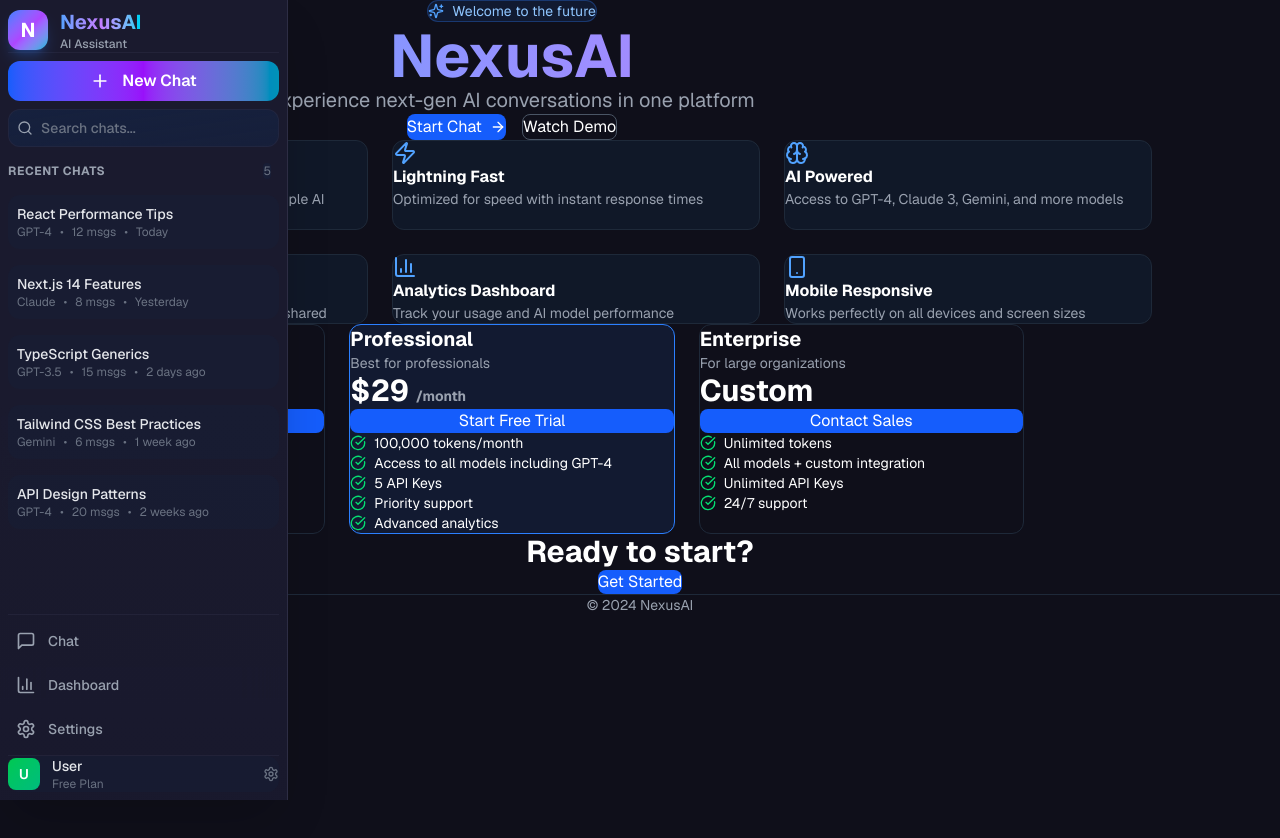
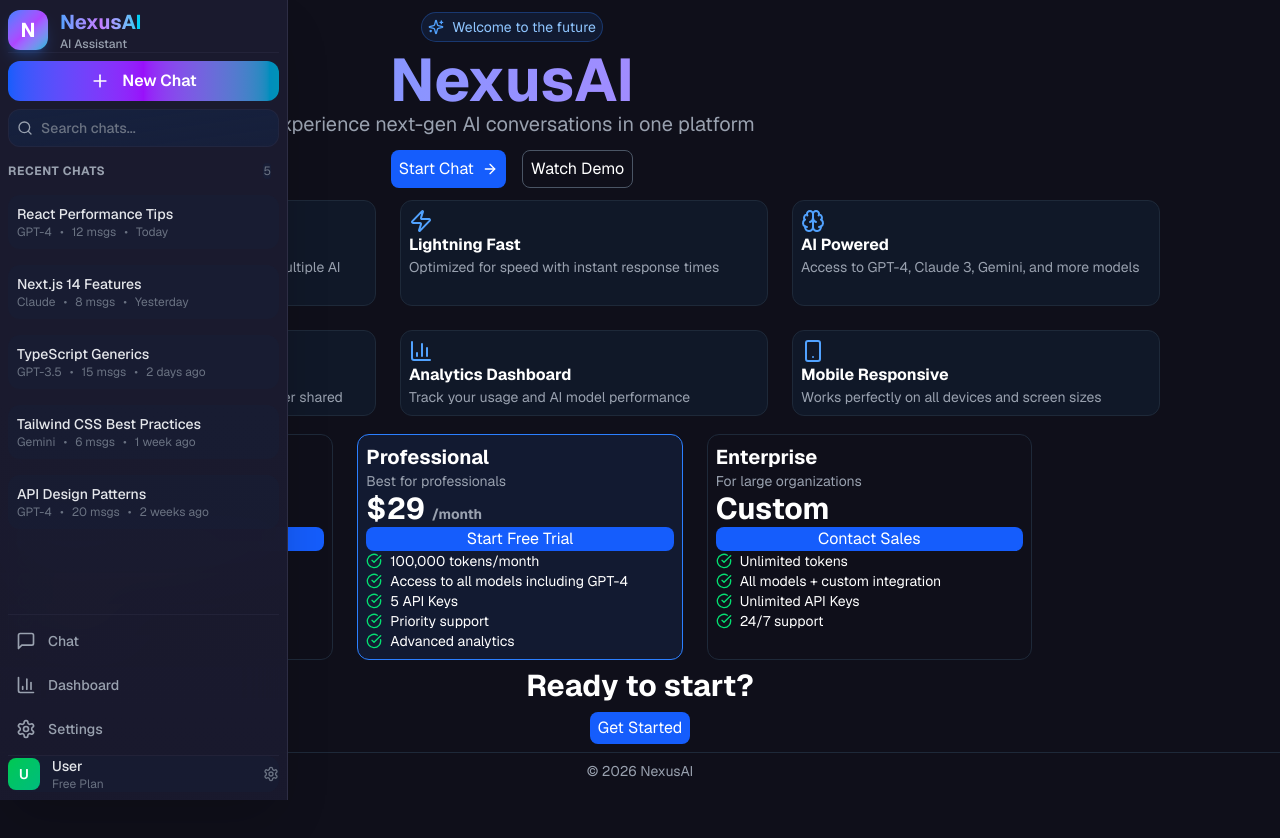
Before and after one commit to Ajay-singh-github/NexusAichat, a Next.js app: page / in a window 1280 px wide. Before the commit the page ends 800 px from the top, so only its background shows below. Built offline with nearby package versions, Linux system fonts and the light colour scheme.

Commit message:
fixed the ui for landing page

```diff
--- a/app/components/Sidebar.tsx
+++ b/app/components/Sidebar.tsx
@@ -27,6 +27,7 @@ export function Sidebar() {
         <div className="relative">
             {/* Mobile Toggle Button */}
             <button
+            style={{padding:4,cursor:"pointer"}}
                 onClick={() => setIsOpen(!isOpen)}
                 className={`fixed top-4 z-50 lg:hidden p-3 rounded-xl bg-[var(--card)]/80 backdrop-blur-sm border border-[var(--border)] hover:bg-[var(--card)] transition-all duration-300 hover:shadow-lg hover:shadow-black/20 ${isOpen ? 'left-72 opacity-0 pointer-events-none' : 'left-4 opacity-100'
                     }`}
--- a/app/page.tsx
+++ b/app/page.tsx
@@ -104,7 +104,7 @@ export default function Home() {
       <section className="pt-32 pb-20 px-6 text-center">
         <div className="max-w-5xl mx-auto">
 
-          <div className="inline-flex items-center gap-2 px-4 py-2 mb-6 bg-blue-500/10 border border-blue-500/30 rounded-full">
+          <div style={{ paddingLeft: 6, paddingRight: 6, paddingTop: 4, paddingBottom: 4, marginTop: 12, marginBottom: 8 }} className="inline-flex items-center gap-2 px-4 py-2 mb-6 bg-blue-500/10 border border-blue-500/30 rounded-full">
             <Sparkles className="w-4 h-4 text-blue-400" />
             <span className="text-sm text-blue-300">Welcome to the future</span>
           </div>
@@ -113,12 +113,13 @@ export default function Home() {
             NexusAI
           </h1>
 
-          <p className="text-gray-400 text-xl mb-10">
+          <p style={{ marginBottom: 12 }} className="text-gray-400 text-xl mb-10">
             Experience next-gen AI conversations in one platform
           </p>
 
-          <div className="flex justify-center gap-4 flex-wrap">
+          <div style={{marginBottom:12}} className="flex justify-center gap-4 flex-wrap">
             <Link
+              style={{ paddingLeft: 8, paddingRight: 8, paddingTop: 6, paddingBottom: 6 }}
               href="/chat"
               className="flex items-center gap-2 px-6 py-3 bg-blue-600 hover:bg-blue-700 rounded-lg"
             >
@@ -126,7 +127,9 @@ export default function Home() {
               <ArrowRight className="w-4 h-4" />
             </Link>
 
-            <button className="px-6 py-3 border border-gray-600 rounded-lg hover:border-blue-500">
+            <button
+              style={{ paddingLeft: 8, paddingRight: 8, paddingTop: 6, paddingBottom: 6 }}
+              className="px-6 py-3 border border-gray-600 rounded-lg hover:border-blue-500">
               Watch Demo
             </button>
           </div>
@@ -135,11 +138,12 @@ export default function Home() {
 
       {/* FEATURES */}
       <section className="py-20 px-6">
-        <div className="max-w-6xl mx-auto grid md:grid-cols-3 gap-6">
+        <div style={{marginLeft:8,marginRight:8}} className="max-w-6xl mx-auto grid md:grid-cols-3 gap-6">
           {features.map((f, i) => {
             const Icon = f.icon;
             return (
               <div
+               style={{padding:8}}
                 key={i}
                 className="p-6 bg-gray-900 rounded-xl border border-gray-800 hover:border-blue-500"
               >
@@ -153,16 +157,16 @@ export default function Home() {
       </section>
 
       {/* PRICING */}
-      <section className="py-20 px-6">
+      <section style={{marginTop:18,marginLeft:8,marginRight:8}} className="py-20 px-6">
         <div className="max-w-5xl mx-auto grid md:grid-cols-3 gap-6">
           {pricingTiers.map((tier, i) => (
             <div
+            style={{padding:8}}
               key={i}
-              className={`p-6 rounded-xl border ${
-                tier.highlighted
+              className={`p-6 rounded-xl border ${tier.highlighted
                   ? "border-blue-500 bg-blue-500/10"
                   : "border-gray-800"
-              }`}
+                }`}
             >
               <h3 className="text-xl font-bold">{tier.name}</h3>
               <p className="text-gray-400 text-sm mb-4">
@@ -194,11 +198,12 @@ export default function Home() {
       </section>
 
       {/* CTA */}
-      <section className="text-center py-20 px-6">
+      <section style={{marginTop:8}} className="text-center py-20 px-6">
         <h2 className="text-3xl font-bold mb-4">
           Ready to start?
         </h2>
         <Link
+        style={{paddingLeft:8,paddingRight:8,paddingTop:4,paddingBottom:4,marginTop:8,marginBottom:8}}
           href="/chat"
           className="inline-block px-6 py-3 bg-blue-600 rounded-lg"
         >
@@ -207,9 +212,9 @@ export default function Home() {
       </section>
 
       {/* FOOTER */}
-      <footer className="mt-auto border-t border-gray-800 py-6 text-center text-gray-400 text-sm">
-        © 2024 NexusAI
+      <footer style={{marginBottom:58,paddingTop:8}} className="mt-auto border-t border-gray-800 py-6 text-center text-gray-400 text-sm">
+        © 2026 NexusAI
       </footer>
     </div>
-  );
+  )
 }
```
